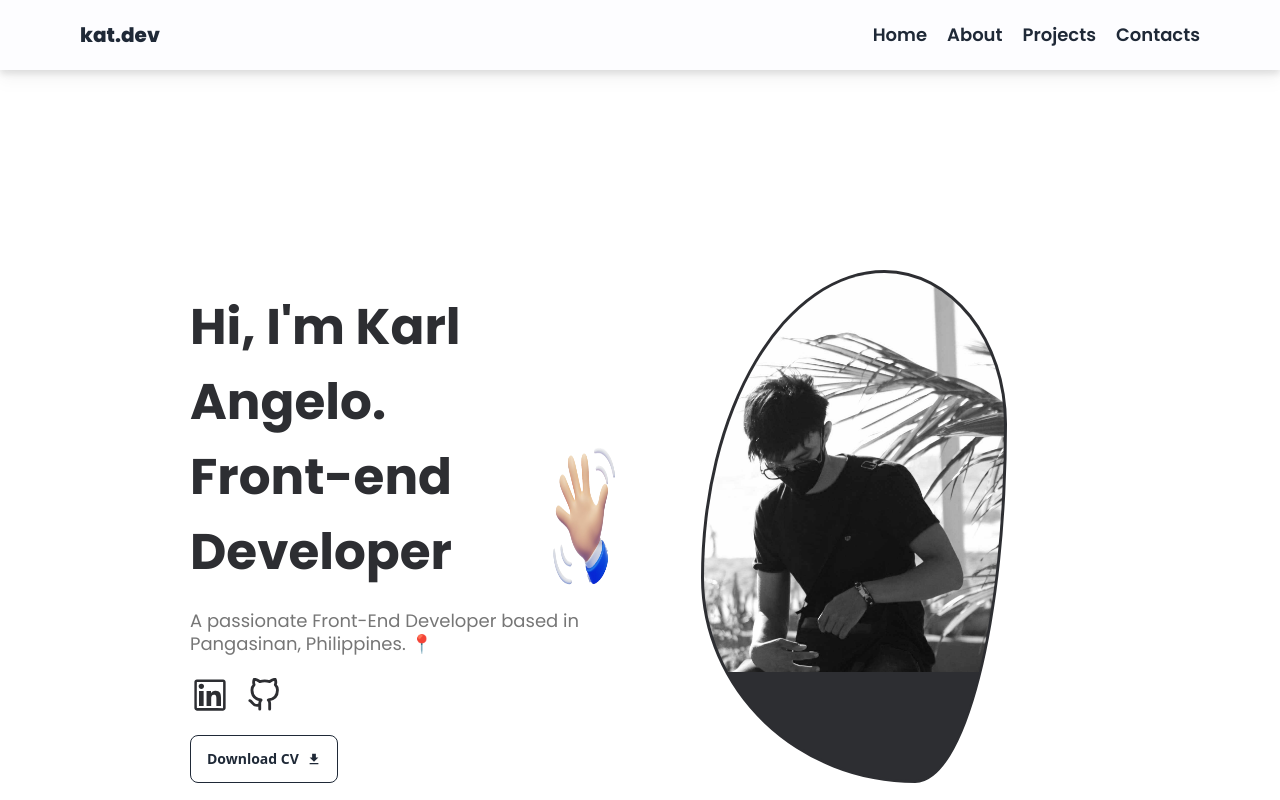
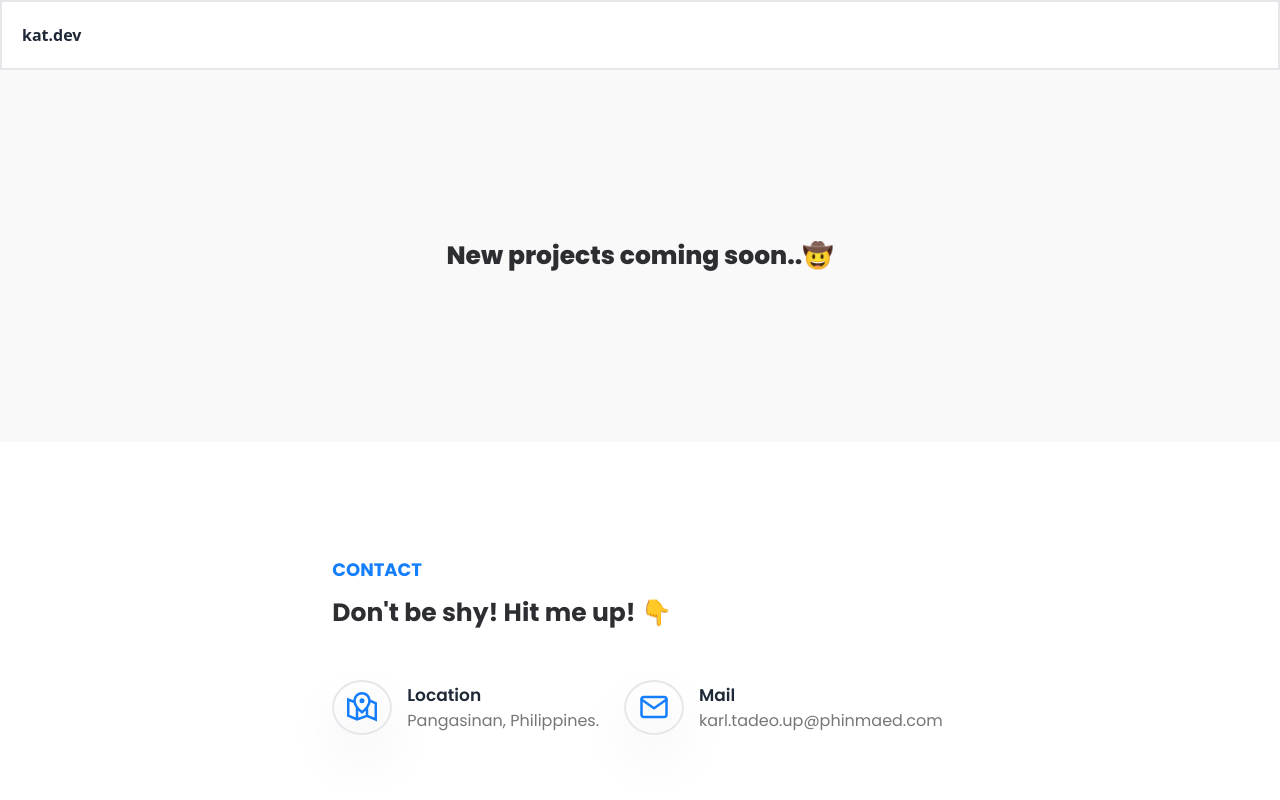
Before and after one commit to taleofthewind/testfolio, a Next.js app: page /contact in a window 1280 px wide. Shown: the top 800 px of the page. Built offline with nearby package versions, Linux system fonts and the light colour scheme; grey boxes are pictures that could not be loaded.

Commit message:
headlessUI

```diff
--- a/src/app/layout.tsx
+++ b/src/app/layout.tsx
@@ -29,7 +29,7 @@ export default function RootLayout({
     <body>
       <section>
         <Header />
-        <Home />
+
         <About />
         <Projects/>
         <Contact />
--- a/src/components/header/Header.tsx
+++ b/src/components/header/Header.tsx
@@ -1,30 +1,83 @@
 'use client';
-
-import React from 'react'
+import React, { Fragment } from 'react'
 import Link from 'next/link'
 import styles from './styles.module.scss'
-import { Menu } from '@headlessui/react'
 import { IoMenuSharp } from "react-icons/io5";
 import { IoMdClose } from "react-icons/io";
+import { Dialog, Popover, Transition } from '@headlessui/react';
 
 
 const Header = () => {
   return (
-      <header className={`${styles.header} font-Poppins drop-shadow-lg`}>
-          <h1 className={`${styles.header_h1}`}>kat.dev</h1>
-          <nav className={`${styles.header_nav} `}>
-            <ul className={`${styles.header_nav_ul}`}>
-              <li className={`${styles.header_nav_ul_li} hover:text-blue-600`}> <Link href={'#home'}>Home</Link> </li>
-              <li className={`${styles.header_nav_ul_li} hover:text-blue-600`}> <Link href={'#about'}>About</Link> </li>
-              <li className={`${styles.header_nav_ul_li} hover:text-blue-600`}> <Link href={'#projects'}>Projects</Link> </li>
-              <li className={`${styles.header_nav_ul_li} hover:text-blue-600`}> <Link href={'#contact'}>Contacts</Link> </li>
-            </ul>
+      <header className='flex items-center p-[20px] h-[70px] justify-between border-2'>
+        <div className='font-bold'>
+          <span>kat.dev</span>
+        </div>
+        <span className='rounded-full hidden'></span>
+        <div className='lg:hidden sm:block'>
 
-          </nav>
-              <div className='lg:hidden sm:block'>
-              <IoMenuSharp size={30} aria-hidden="true" />
-              </div>
-        </header>
+        <Popover className="relative">
+        {({ open }) => (
+          <>
+            <Popover.Button
+              className={`
+                ${open ? 'text-white' : 'text-white/90'}
+                group inline-flex items-center rounded-md bg-orange-700 px-3 py-2 text-base font-medium hover:text-white focus:outline-none focus-visible:ring-2 focus-visible:ring-white/75`}
+            >
+              <IoMenuSharp
+                className={`${open ? 'text-orange-300' : 'text-orange-300/70'}
+                  h-5 w-5 transition duration-150 ease-in-out group-hover:text-orange-300/80`}
+                aria-hidden="true"
+              />
+            </Popover.Button>
+            <Transition
+              as={Fragment}
+              enter="transition ease-out duration-200"
+              enterFrom="opacity-0 translate-y-1"
+              enterTo="opacity-100 translate-y-0"
+              leave="transition ease-in duration-150"
+              leaveFrom="opacity-100 translate-y-0"
+              leaveTo="opacity-0 translate-y-1"
+            >
+              <Popover.Panel className="absolute left-1/2 z-10 mt-3 w-screen max-w-sm -translate-x-1/2 transform px-4 sm:px-0 lg:max-w-3xl">
+                <div className="overflow-hidden rounded-lg shadow-lg ring-1 ring-black/5">
+                  <div className="relative grid gap-8 bg-white p-7 lg:grid-cols-2">
+                      <div className='w-[150px] text-center gap-x-[20px]'>
+                        <div>
+                          <Link
+                            href={'#contact'}
+                            >Home
+                          </Link>
+                        </div>
+                        <div>
+                          <Link
+                            href={'#'}
+                            >About
+                          </Link>
+                        </div>
+                        <div>
+                          <Link
+                            href={'#'}
+                            >Projects
+                          </Link>
+                        </div>
+                        <div>
+                          <Link
+                            href={'#'}
+                            >Contact
+                          </Link>
+                        </div>
+                      </div>
+                  </div>
+                </div>
+              </Popover.Panel>
+            </Transition>
+          </>
+        )}
+        </Popover>
+        </div>
+      </header>
+
   )
 }
 
--- a/src/components/header/styles.module.scss
+++ b/src/components/header/styles.module.scss
@@ -1,19 +1 @@
 @import '../../styles/typography.scss';
-
-.header{
-    font-family: "Poppins", sans-serif;
-    background-color: #fdfdff;
-    @apply h-[70px] flex items-center justify-between px-[25px] lg:px-[80px] sticky top-0 z-10 ;
-    &_h1{
-        font-weight: 750;
-        font-size: 20px;
-    }
-    &_nav{
-        @apply hidden lg:flex;
-        &_ul {
-            @apply flex gap-[20px] font-[600] leading-[23.88px] ;
-            font-size: 18px;
-        }
-    }
-
-}
```
